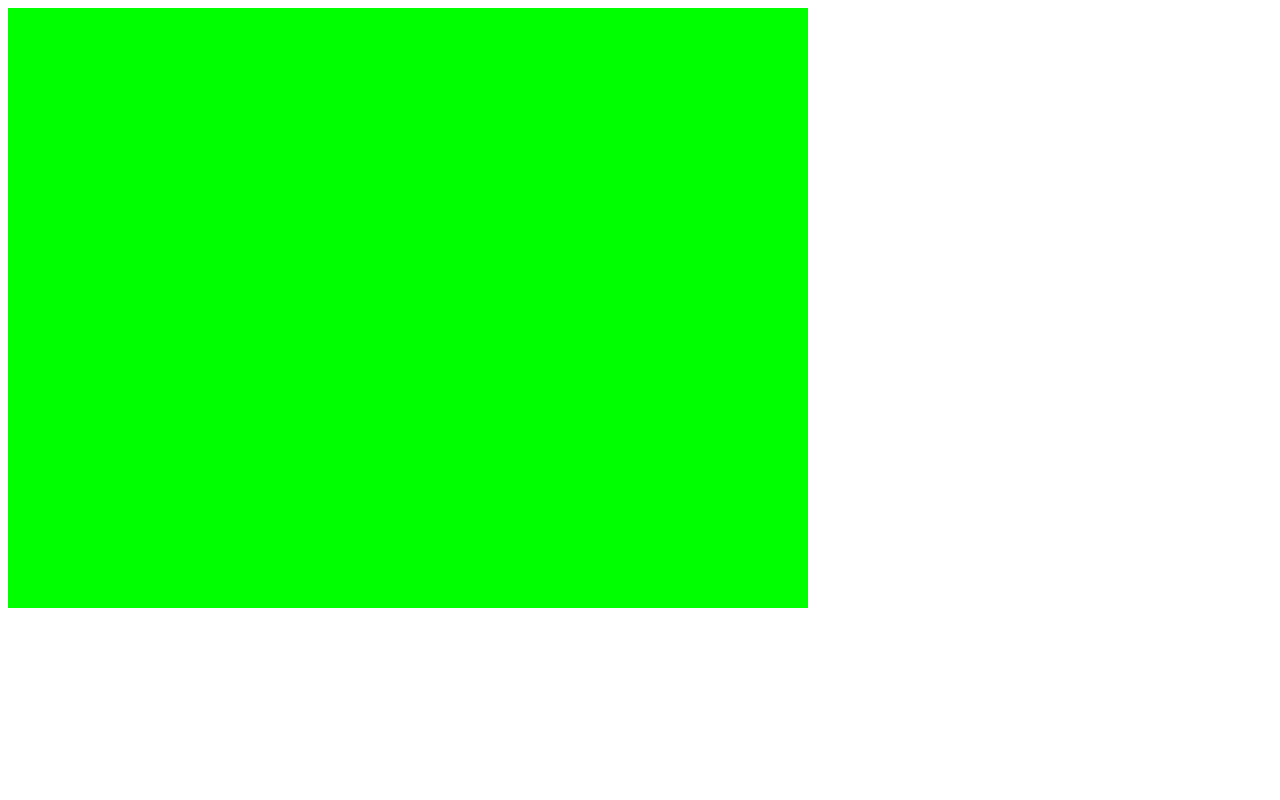
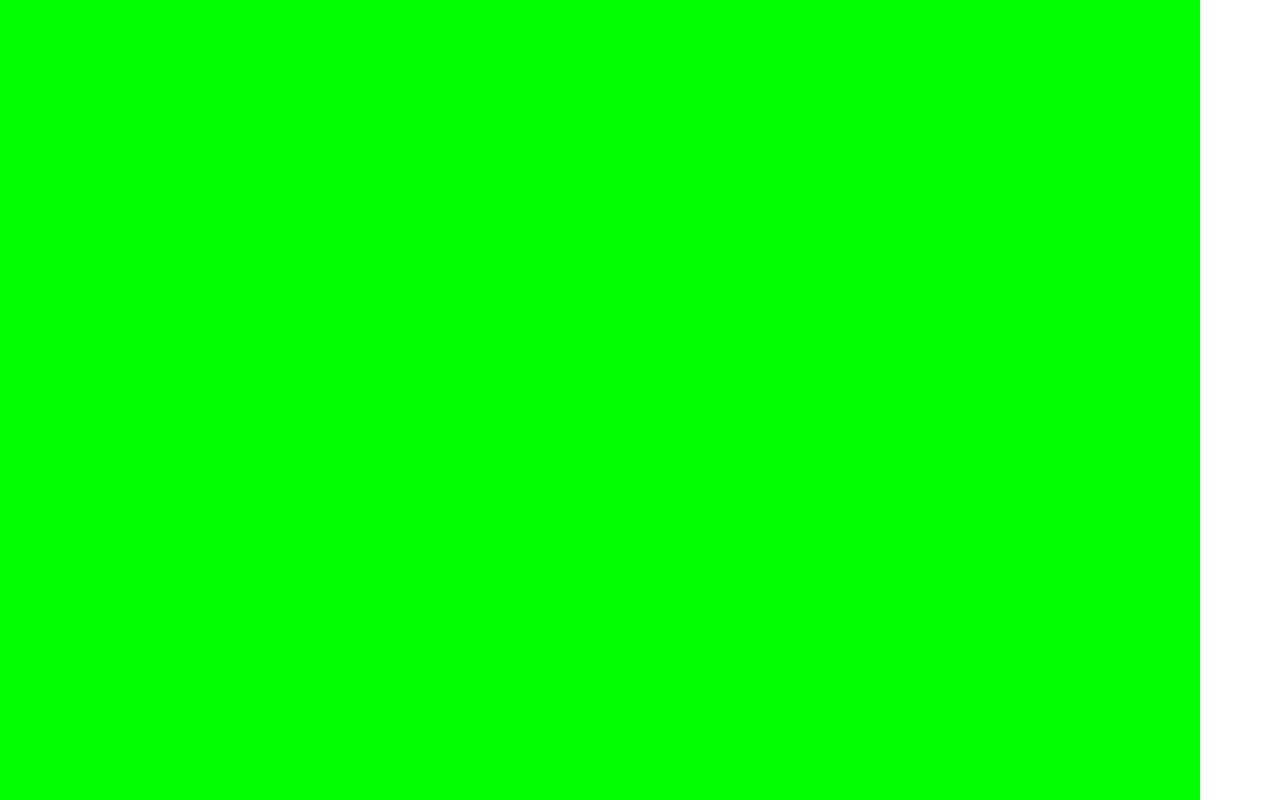
Before and after one commit to Binacracy/phaser-demo, a plain HTML site: page index.html in a window 1280 px wide. Drawn offline with Linux system fonts and the light colour scheme; animation ran at ten frames a second.

Commit message:
added CSS to get rid of margin

```diff
--- a/index.html
+++ b/index.html
@@ -3,7 +3,7 @@
     <head>
         <title>Phaser Tutorial</title>
         <script src="phaser/phaser.min.js"></script>
-
+        <link rel="stylesheet" href="main.css"/>
         <script src="state0.js"></script>
         <script src="state1.js"></script>
         <script src="state2.js"></script>
--- /dev/null
+++ b/main.css
@@ -0,0 +1,3 @@
+*{
+    margin: 0px;
+}
--- a/main.js
+++ b/main.js
@@ -1,4 +1,4 @@
-var game = new Phaser.Game(800, 600, Phaser.auto);
+var game = new Phaser.Game(1500, 1000, Phaser.auto);
 game.state.add('state0', demo.state0);
 game.state.add('state1', demo.state1);
 game.state.add('state2', demo.state2);
--- a/state0.js
+++ b/state0.js
@@ -6,6 +6,7 @@ demo.state0.prototype = {
         this.game.stage.backgroundColor = "#00FF00";
         console.log("state0");
         addChangeStateEventListener();
+        game.scale.scaleMode = Phaser.ScaleManager.SHOW_ALL;
     },
     update: function () {}
 };
```
